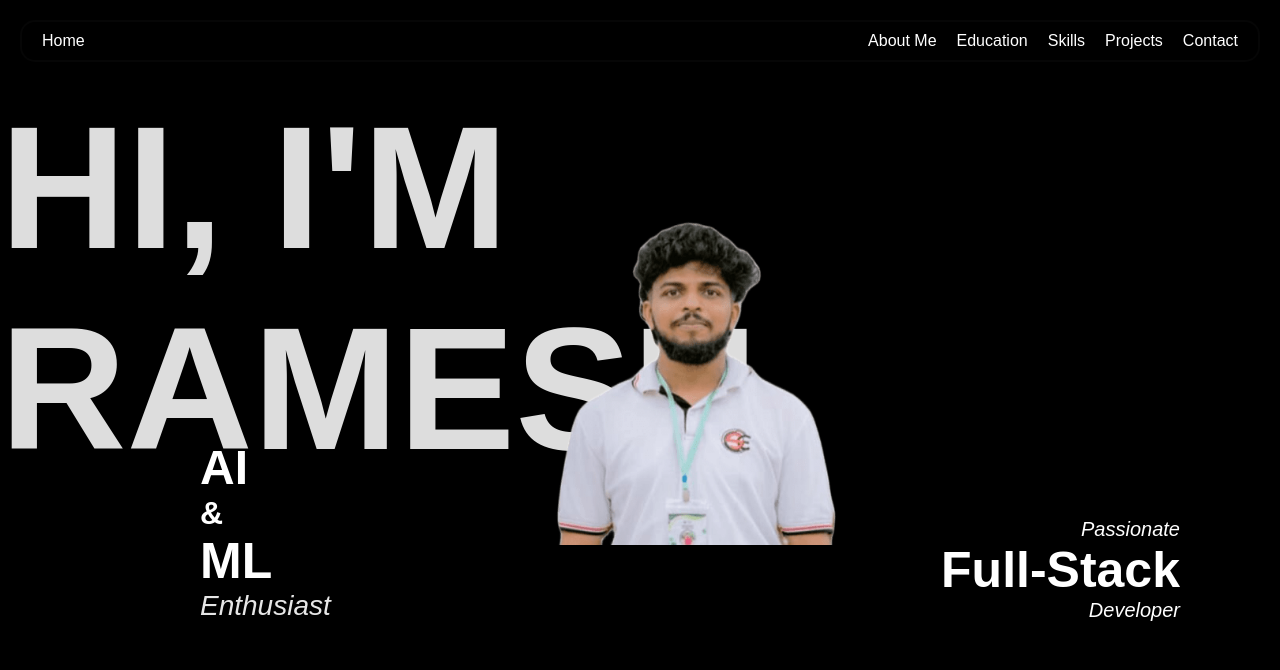
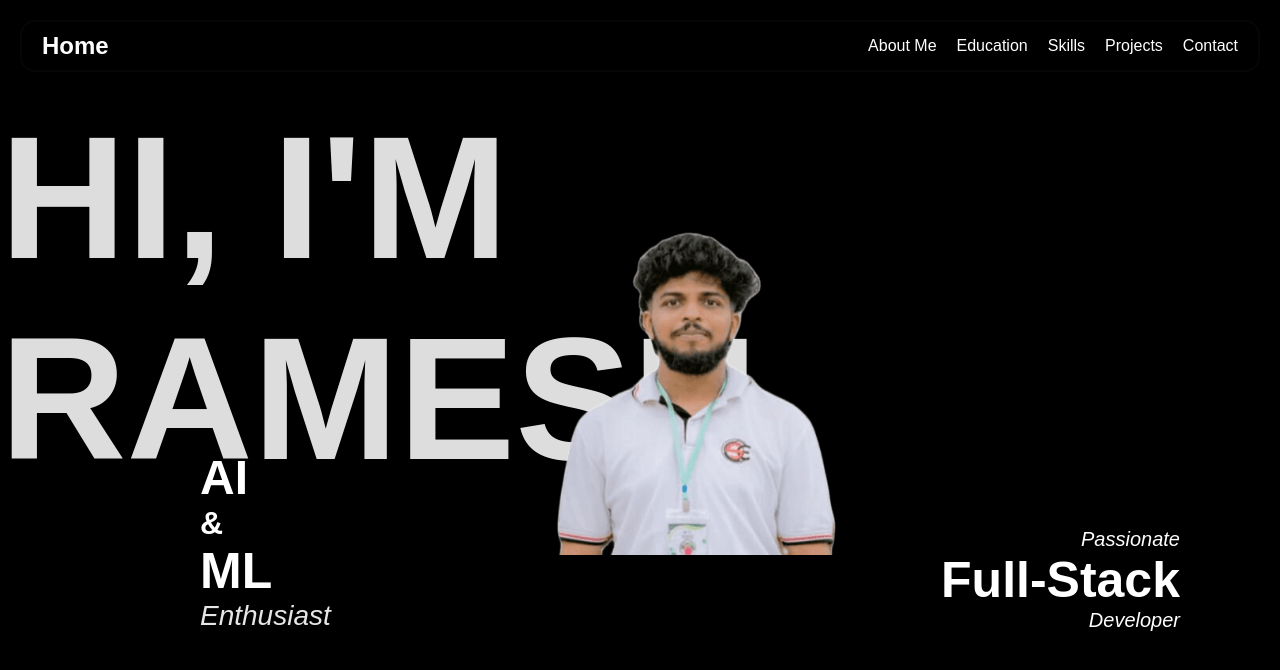
Before and after one commit to ramesh-2003-krishan/Portfolio, a React (Create React App) app in the folder portfolio/: page / in a window 1280 px wide. Shown: the top 670 px of the page. Built offline with nearby package versions, Linux system fonts and the light colour scheme.

Commit message:
home:add nav to hover effect

```diff
--- a/portfolio/src/style/Home.css
+++ b/portfolio/src/style/Home.css
@@ -21,10 +21,27 @@ body {
   border-radius: 15px;
 }
 
+.nav-left {
+  font-size: 24px;
+  font-weight: bold;
+  transition: color 0.3s ease;
+  cursor: pointer;
+}
+
+.nav-left:hover {
+  color: #61dafb;
+}
+
+
 .nav-right a {
   margin-left: 20px;
   text-decoration: none;
   color: white;
+  transition: color 0.3s ease;
+}
+
+.nav-right a:hover {
+  color: #61dafb;
 }
 
 /* Hero Section */
```
